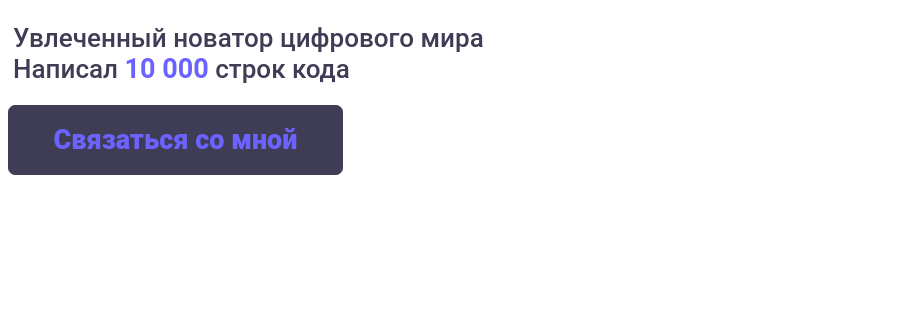
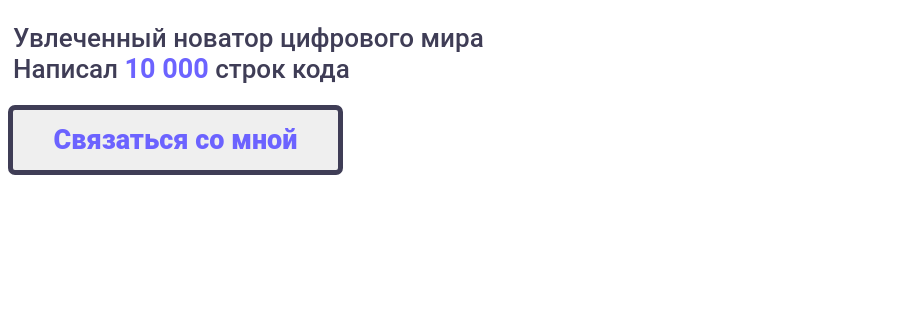
Before and after one commit to MisheninRoman/MisheninRoman.github.io, a plain HTML site: page src/index.html in a window 1280 px wide. Shown: the part 423-738 px from the top of the page, 0-905 px from the left. Drawn offline with Linux system fonts and the light colour scheme.

Commit message:
somechanges

```diff
--- a/src/sass/_promo.sass
+++ b/src/sass/_promo.sass
@@ -31,8 +31,7 @@
             margin-top: 20px
             font-size: 27px
             font-weight: 800
-            border: 1px solid #3f3d56
-            background-color: #3f3d56
+            border: 5px solid #3f3d56
             color: #6c63ff
             border-radius: 7px
         #submit:hover
```
Also changed, not shown: src/css/style.css.
